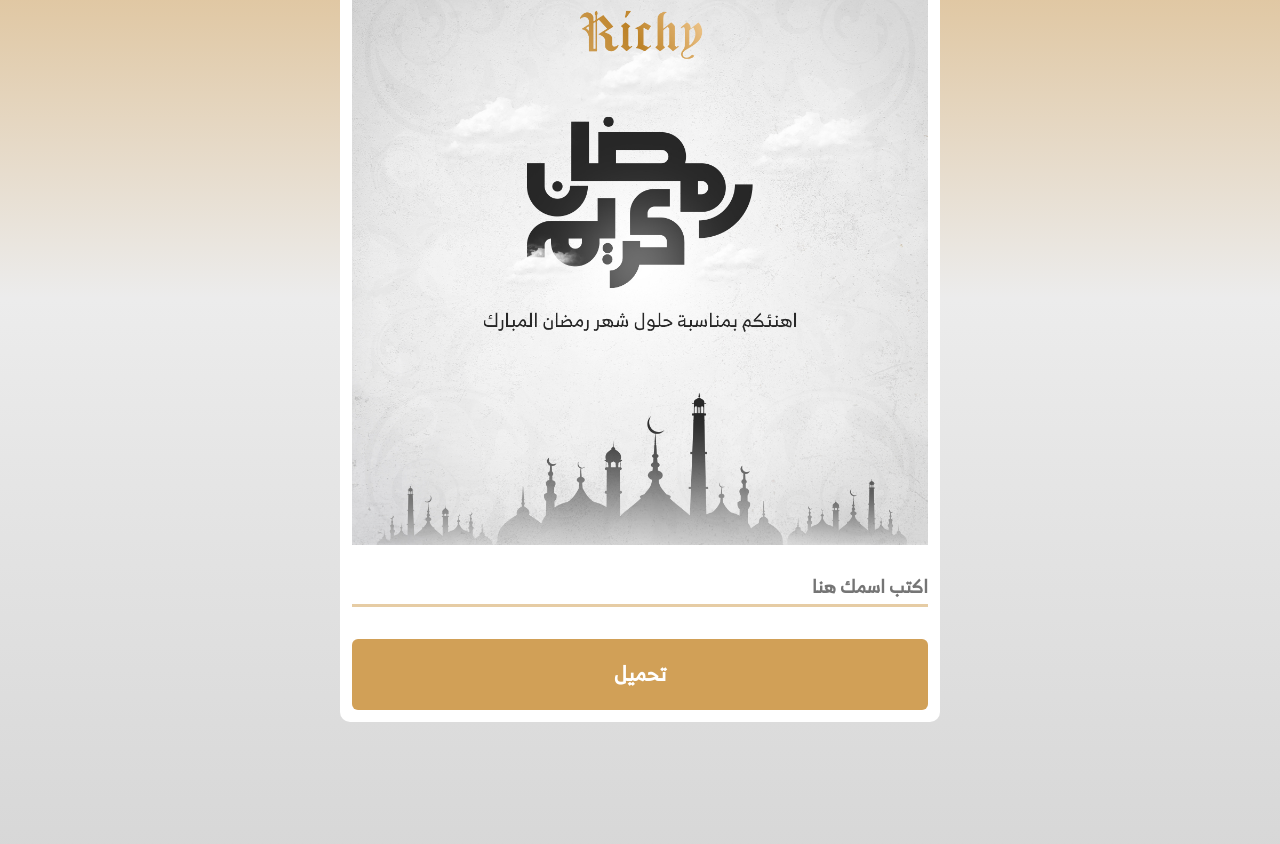
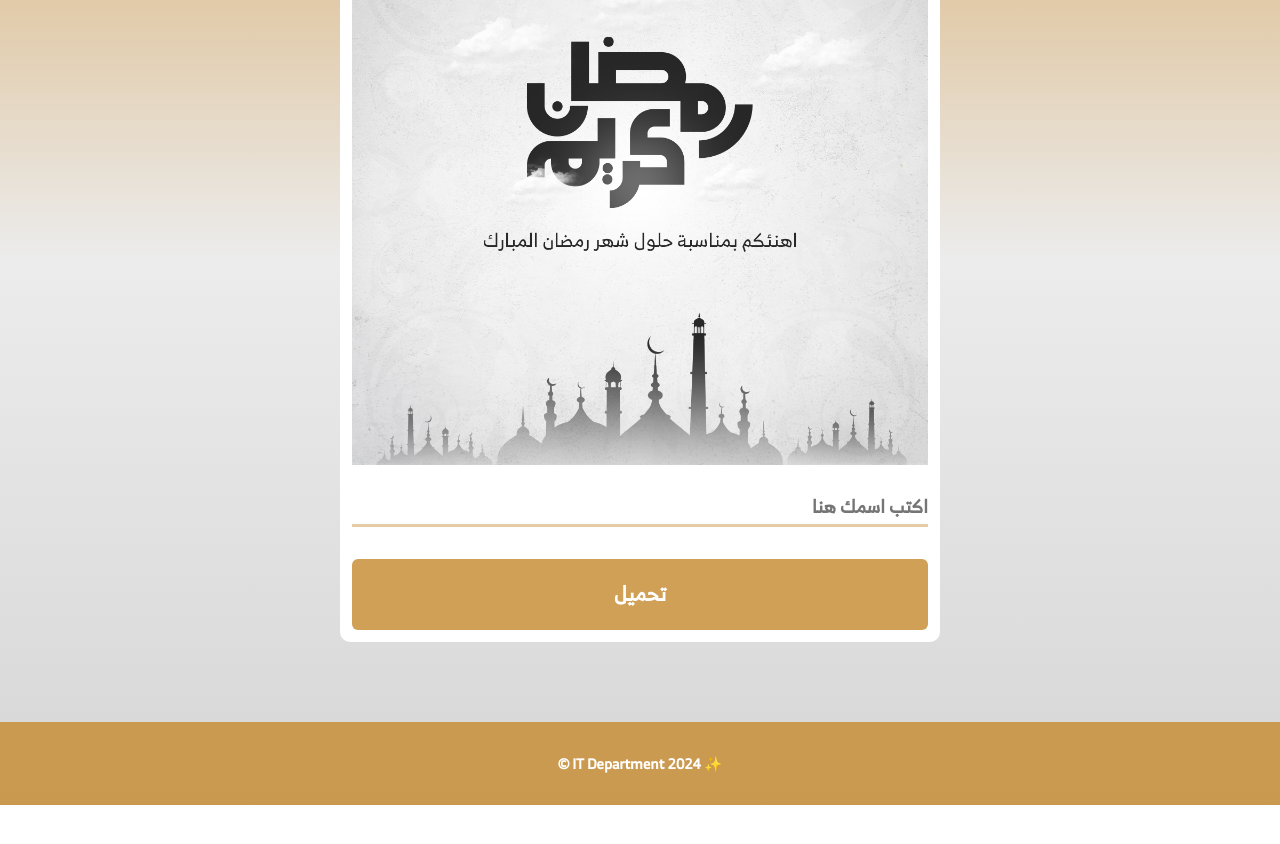
Before and after one commit to SaraAbdullah7687/eid-card-generator, a React app in the folder app/: page / in a window 1280 px wide. Shown: the part 286-1130 px from the top of the page. After the commit the page ends 1091 px from the top, so only its background shows below. Built offline with nearby package versions, Linux system fonts and the light colour scheme; a web font is replaced by a local one.

Commit message:
text font and footer

```diff
--- a/app/src/main/App.css
+++ b/app/src/main/App.css
@@ -1,7 +1,10 @@
 @import url(https://fonts.googleapis.com/earlyaccess/amiri.css);
+
 @font-face {
-  font-family: "RBFont";
-  src: url("../font/ArbFONTS-BR.ttf");
+	font-family: "RBFont";
+	src: url("../font/ArbFONTS-BR.ttf") format('truetype'),
+		url('../font/ArbFONTS-BR.woff2') format('woff2'),
+		url('../font/ArbFONTS-BR.woff') format('woff');
 }
 
 
@@ -14,11 +17,10 @@
 }
 
 body {
-	font-family:'RBFont';
+	font-family: 'RBFont', sans-serif;
 	line-height: 1.5;
 	/* background-image: linear-gradient(#ECECEC, #D6D6D6, #B9853E, #B9853E); */
 	background-image: linear-gradient(#d5a55e, #ECECEC, #D6D6D6);
-	padding: 0 2rem;
 }
 
 img {
@@ -34,7 +36,7 @@ input {
 }
 
 .card {
-	margin: 10rem auto;
+	margin: 5rem auto;
 	display: flex;
 	flex-direction: column;
 	width: 100%;
@@ -163,6 +165,7 @@ input {
 	font-size: 120%;
 	/* font-size: 17px; */
 	color: #444c54;
+	font-family: 'RBFont';
 }
 
 .heading {
@@ -170,17 +173,35 @@ input {
 	color: #444c54;
 
 }
+.container {
+	display: flex;
+	flex-direction: column;
+	min-height: 100vh;
+}
 
+.content {
+	flex: 1;
+}
+
+.footer {
+	width: 100%;
+	background-color: #c98f38d7;
+	color: #fff;
+	padding: 1rem 0;
+	text-align: center;
+	font-size: 0.9rem;
+}
 @media screen and (min-width:320px) and (max-width: 480px) {
 
 	.image-text {
 		position: absolute;
 		bottom: 7.5%;
 		font-size: 12px;
-    font: weight 70px;
+		font: weight 70px;
 		left: 0;
 		right: 0;
 		text-align: center;
 		color: #FFF;
 	}
+
 }
--- a/app/src/main/App.js
+++ b/app/src/main/App.js
@@ -1,4 +1,4 @@
-
+// App.js
 import './App.css';
 import img from '../images/ramadanCard.jpg'
 import React from 'react';
@@ -16,37 +16,36 @@ function App() {
 
     function downloadImage() {
         html2canvas(node).then((canvas) => {
-			const base64image = canvas.toDataURL(" image/png");
+            const base64image = canvas.toDataURL("image/png");
             var anchor = document.createElement('a');
             anchor.setAttribute("href", base64image);
             anchor.setAttribute('download', 'my-image.png');
             anchor.click();
             anchor.remove();
-		}).catch(() => console.log("Erorr line #26 in App.js"))
-
+        }).catch(() => console.log("Error line #26 in App.js"))
     }
 
     return (
         <div className="container">
-
+            <div className="content">
                 <div className="card">
                     <p className="heading">اصنع بطاقة تهنئة ريتشي الخاصة بك وشاركها مع فريق عملك ومع من تحب </p>
-
                     <div className="card-image" id="image-download">
                         <img src={img} alt="" className="image" />
-					<h1 className="image-text">{text} </h1>
+                        <h1 className="image-text">{text}</h1>
                     </div>
                     <div className="input">
                         <input type="text" className="input-field" placeholder="اكتب اسمك هنا" onChange={handleText} value={text} required />
-
                     </div>
-
                     <div className="action">
                         <button className="action-button" onClick={downloadImage}>تحميل</button>
                     </div>
                 </div>
             </div>
-
+            <footer className="footer">
+                <p>© IT Department 2024 ✨</p>
+            </footer>
+        </div>
     );
 }
 
```
Also changed, not shown: app/src/font/ArbFONTS-BR.woff (added), app/src/font/ArbFONTS-BR.woff2 (added). Lines whose indentation alone changed are shown as unchanged.
